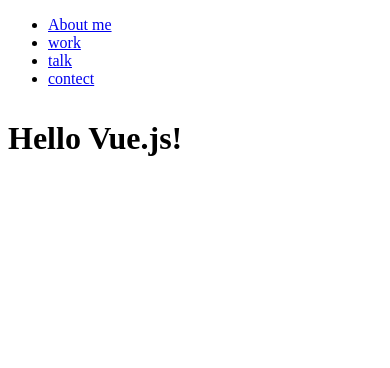
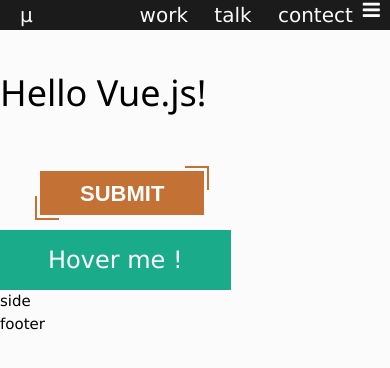
Before and after one commit to Jungmu/jmue, a plain HTML site: page wwwroot/index.html in a window 390 px wide. Drawn offline with nearby package versions, Linux system fonts and the light colour scheme; a web font is replaced by a local one.

Commit message:
make navbar

```diff
--- /dev/null
+++ b/scss/button.scss
@@ -0,0 +1,97 @@
+@import url(https://fonts.googleapis.com/css?family=BenchNine:700);
+@import 'const';
+
+// this code is not mine
+
+button.snip {
+    background-color: $snip-color;
+    border: none;
+    color: #ffffff;
+    cursor: pointer;
+    display: inline-block;
+    font-family: 'BenchNine', Arial, sans-serif;
+    font-size: 1em;
+    font-size: 22px;
+    line-height: 1em;
+    margin: 15px 40px;
+    outline: none;
+    padding: 12px 40px 10px;
+    position: relative;
+    text-transform: uppercase;
+    font-weight: 700;
+}
+button.snip:before,
+button.snip:after {
+    border-color: transparent;
+    -webkit-transition: all 0.25s;
+    transition: all 0.25s;
+    border-style: solid;
+    border-width: 0;
+    content: "";
+    height: 24px;
+    position: absolute;
+    width: 24px;
+}
+button.snip:before {
+    border-color: $snip-color;
+    border-right-width: 2px;
+    border-top-width: 2px;
+    right: -5px;
+    top: -5px;
+}
+button.snip:after {
+    border-bottom-width: 2px;
+    border-color: $snip-color;
+    border-left-width: 2px;
+    bottom: -5px;
+    left: -5px;
+}
+button.snip:hover{
+    background-color: $snip-color;
+}
+button.snip:hover:before,
+button.snip:hover:after{
+    height: 100%;
+    width: 100%;
+}
+
+// simple hover effect button
+
+button.simple{
+    background: $simple-button-color;
+    color:#fff;
+    border:none;
+    position:relative;
+    height:60px;
+    font-size:1.6em;
+    padding:0 2em;
+    cursor:pointer;
+    transition:800ms ease all;
+    outline:none;
+}
+button.simple:hover{
+    background:#fff;
+    color:$simple-button-color;
+}
+button.simple:before,
+button.simple:after{
+    content:'';
+    position:absolute;
+    top:0;
+    right:0;
+    height:2px;
+    width:0;
+    background: $simple-button-color;
+    transition:400ms ease all;
+}
+button.simple:after{
+    right:inherit;
+    top:inherit;
+    left:0;
+    bottom:0;
+}
+button.simple:hover:before,
+button.simple:hover:after{
+    width:100%;
+    transition:800ms ease all;
+}
--- /dev/null
+++ b/scss/const.scss
@@ -0,0 +1,7 @@
+$color-white: #fbfbfb;
+$color-black: #1b1b1b;
+
+// snip button color
+$snip-color:#c47135;
+// simple button color
+$simple-button-color:#1AAB8A;
--- /dev/null
+++ b/scss/mixin.scss
@@ -0,0 +1,17 @@
+@import 'const';
+
+@mixin fontStyle($size, $color) {
+    color: $color;
+    font-size: $size;
+}
+
+@mixin rounded ($radius: 10px) {
+    border-radius : $radius;
+    -moz-border-radius : $radius;
+    -webkit-border-radius : $radius;
+}
+
+@mixin pad-mar-0 () {
+    margin: 0;
+    padding: 0;
+}
--- a/scss/style.scss
+++ b/scss/style.scss
@@ -1,4 +1,59 @@
-$color: aquamarine;
-body {
-    background-color: $color;
+@import 'mixin';
+@import 'button';
+
+* {
+    -webkit-box-sizing: border-box;
+       -moz-box-sizing: border-box;
+            box-sizing: border-box;
 }
+
+html,body {
+    background-color: $color-white;
+    @include pad-mar-0();
+}
+
+a {
+    color: inherit;
+    text-decoration: none !important;
+}
+
+nav {
+    transition:all 1s;
+    background-color: $color-black;
+    @include pad-mar-0();
+    @include fontStyle(20px,$color-white);
+    ul {
+        @include pad-mar-0();
+        list-style: none;
+        float: right;
+    }
+    li {
+        display:inline;
+        margin: 0 10px;
+    }
+    #nav-area {
+        padding: 10px;
+        display: inline;
+    }
+}
+
+#logo {
+    margin: 0 10px;
+    vertical-align: top;
+}
+#nav-menu {
+    float: right;
+    display: none;
+    margin-right: 10px;
+}
+
+@media screen and (max-width:1080px) {
+    #nav-menu {
+        display: inherit;
+    }
+    nav {
+        ul{
+            display: block;
+        }
+    }
+}
--- a/wwwroot/index.html
+++ b/wwwroot/index.html
@@ -6,24 +6,38 @@
     <meta http-equiv="X-UA-Compatible" content="ie=edge">
 
     <script src="https://cdn.jsdelivr.net/npm/vue"></script>
+    <link rel="stylesheet" href="https://www.w3schools.com/w3css/4/w3.css">
+    <link rel="stylesheet" href="https://cdnjs.cloudflare.com/ajax/libs/font-awesome/4.7.0/css/font-awesome.min.css">
+
+    <link rel="stylesheet" type="text/css" href="static/css/style.css">
 
     <title>Golang</title>
 </head>
 
 <body>
-    <nav id="topNav">
-        <ul>
-            <li><a href="#">About me</a></li>
+    <nav id="nav">
+        <div id="nav-area">
+            <a id="logo" href="/">&#x003BC;</a>
+            <i v-on:click="show = !show" id="nav-menu" class="fa fa-bars"></i>
+        </div>
+        <ul v-if="show">
             <li><a href="#">work</a></li>
             <li><a href="#">talk</a></li>
             <li><a href="#">contect</a></li>
         </ul>
     </nav>
-    <h1>
-        <div id="app">
-            <p>{{ message }}</p>
-        </div>
-    </h1>
+    <div id="contents">
+        <h1>
+            <div id="app">
+                <p>{{ message }}</p>
+            </div>
+        </h1>
+        <button class="snip">Submit</button>
+        <button class="simple">Hover me !</button>
+    </div>
+    <div id="side">side</div>
+    <div id="footer">footer</div>
+
 </body>
 <script src="static/js/app.js"></script>
 
--- a/wwwroot/static/js/app.js
+++ b/wwwroot/static/js/app.js
@@ -4,3 +4,18 @@ new Vue({
         message: 'Hello Vue.js!'
     }
 })
+
+var navVue = new Vue({
+    el: '#nav',
+    data: {
+        show: true
+    }
+})
+
+function navVueShow() {
+    if(window.innerHeight < 1080) {
+        navVue.show = false
+    }
+}
+document.getElementById("nav").onload = function() {navVueShow()};
+document.getElementById("nav").onresize = function(){navVueShow()};
```
Also changed, not shown: wwwroot/static/css/style.css (added), 3 other files.
